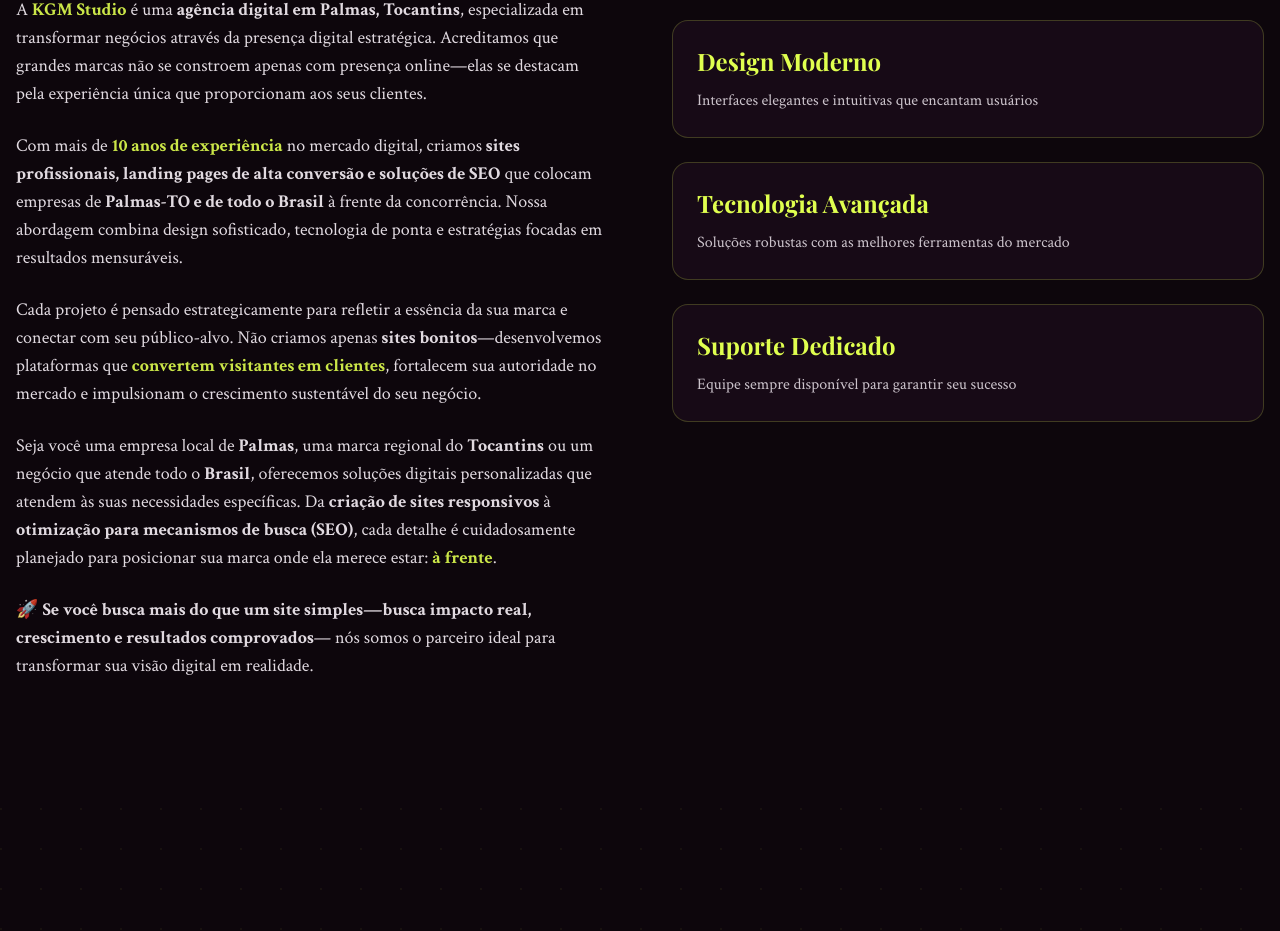
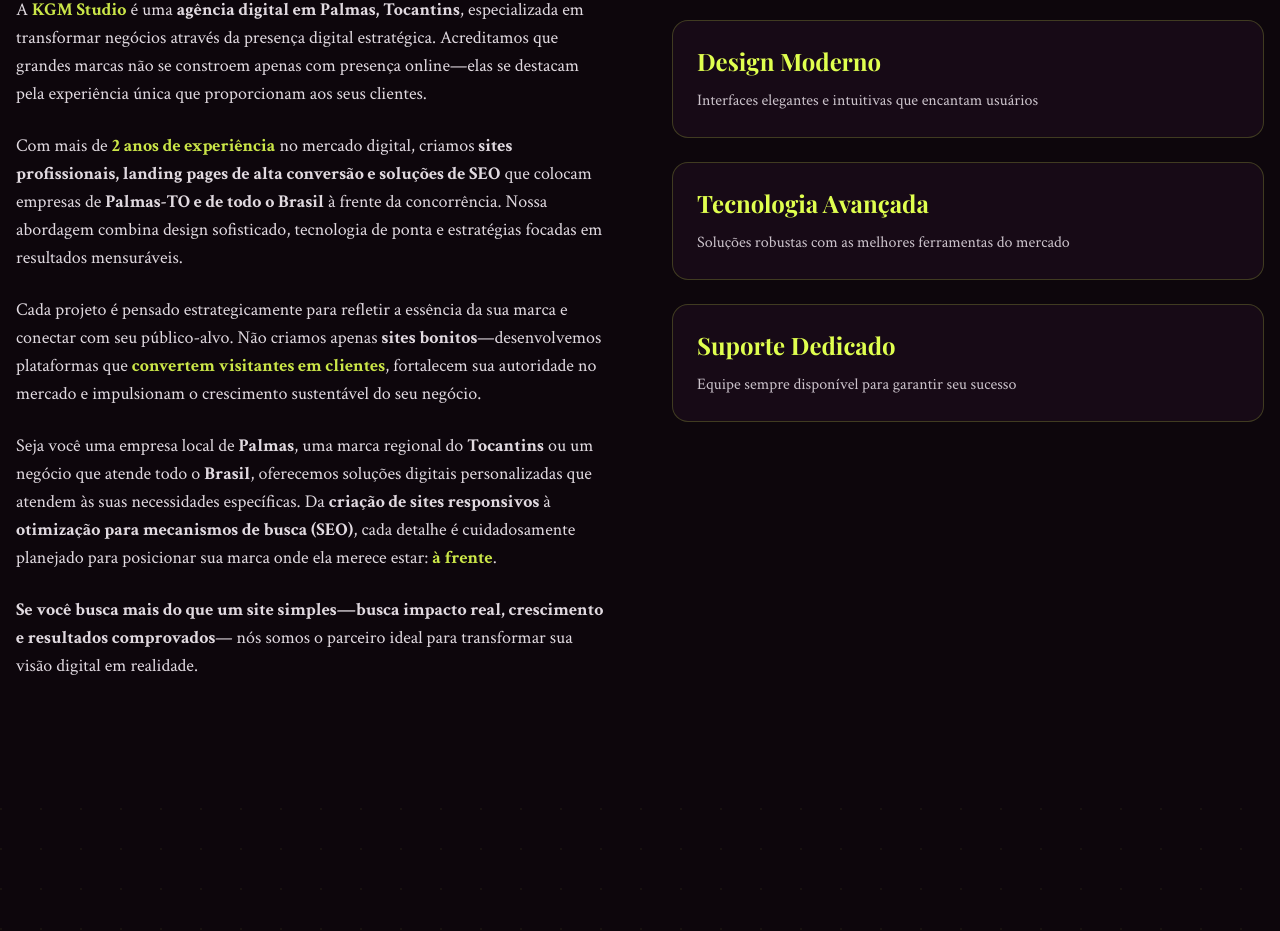
Before and after one commit to DevPBDias/studio-kgm, a Next.js app: page / in a window 1280 px wide. Shown: the part 1374-2305 px from the top of the page. Built offline with nearby package versions, Linux system fonts and the light colour scheme; a web font is replaced by a local one.

Commit message:
fix: change year in about text

```diff
--- a/src/components/about/Text.tsx
+++ b/src/components/about/Text.tsx
@@ -18,7 +18,7 @@
         style={{ color: "#f8f1f8", opacity: 0.9 }}
       >
         Com mais de{" "}
-        <strong style={{ color: "#e0ff4f" }}>10 anos de experiência</strong> no
+        <strong style={{ color: "#e0ff4f" }}>2 anos de experiência</strong> no
         mercado digital, criamos
         <strong>
           {" "}
@@ -61,7 +61,6 @@
         className="font-normal w-full font-crimson text-base md:text-lg leading-relaxed"
         style={{ color: "#f8f1f8", opacity: 0.9 }}
       >
-        🚀{" "}
         <strong>
           Se você busca mais do que um site simples—busca impacto real,
           crescimento e resultados comprovados
```
